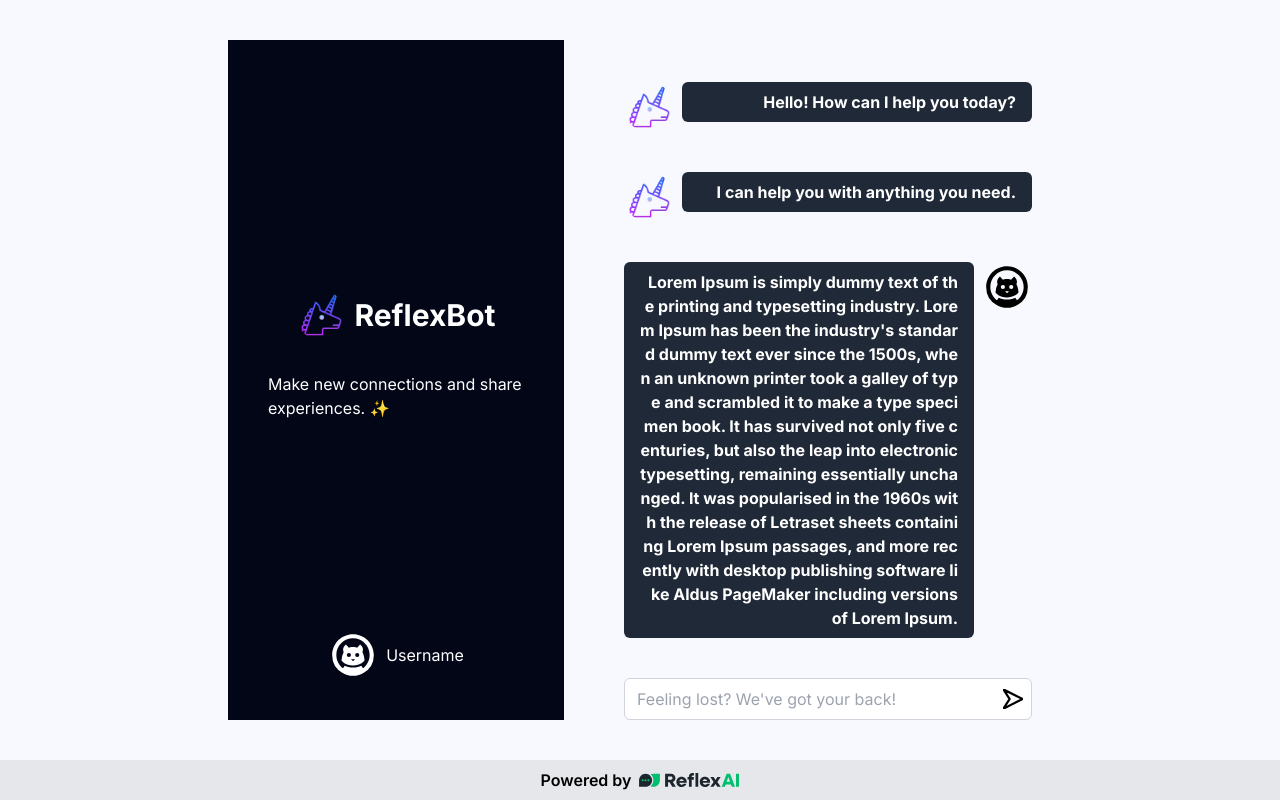
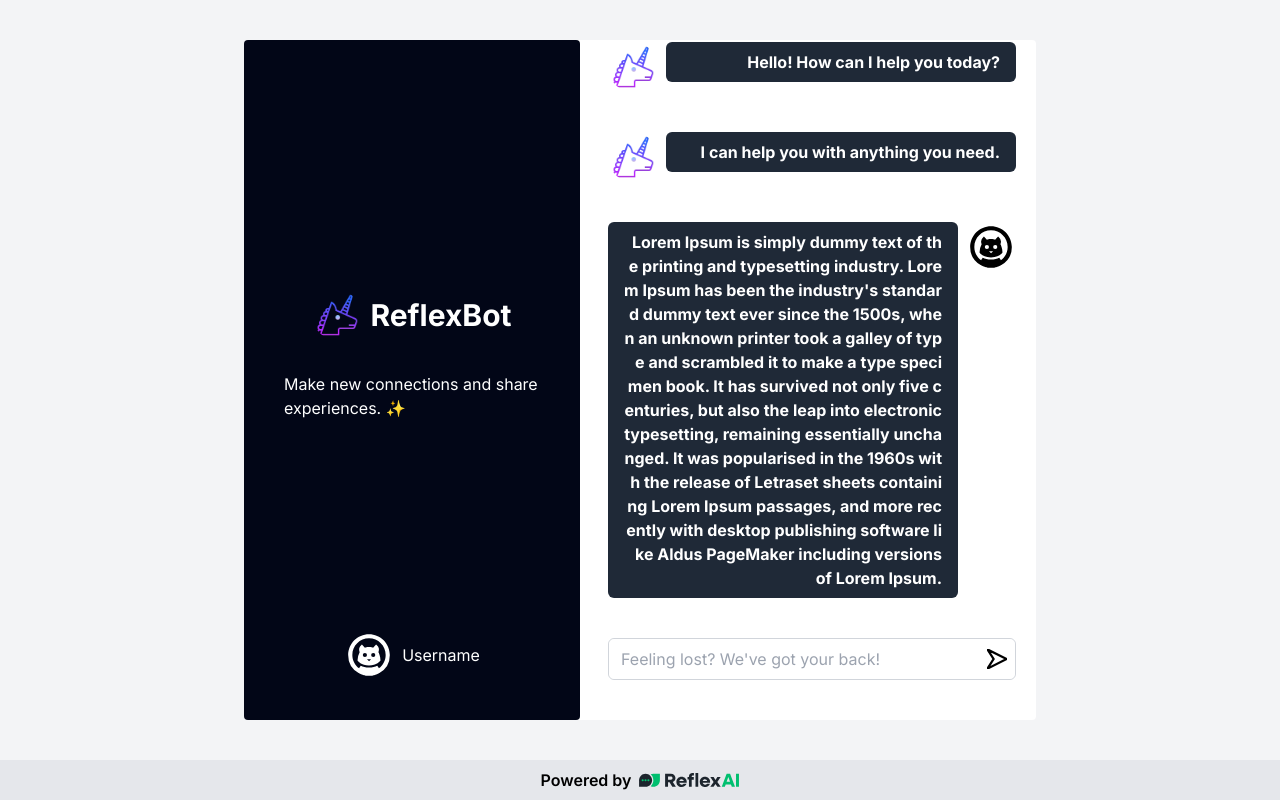
Before and after one commit to AntonioAMPY/chatbot-ref-ai, a Next.js app: page /chat in a window 1280 px wide. Built offline with nearby package versions, Linux system fonts and the light colour scheme.

Commit message:
feat: Refactor chat page layout and styles, add rounded corners to sidebar

```diff
--- a/app/components/chat/chat.tsx
+++ b/app/components/chat/chat.tsx
@@ -10,8 +10,9 @@
       aria-label="Chat room"
     >
       <div className="flex justify-center items-center h-full gap-x-10 my-10">
+        <div className="flex h-full bg-white gap-x-2 rounded-sm">
           <Sidebar />
-        <div className="flex flex-col justify-end items-center gap-y-10 h-full">
+          <div className="flex flex-col justify-end items-center gap-y-10 h-full pb-10">
             <main
               className="flex flex-col justify-center items-center gap-x-5 gap-y-10 max-w-md"
               role="main"
@@ -33,6 +34,7 @@
             <ChatForm />
           </div>
         </div>
+      </div>
       <Footer />
     </div>
   );
--- a/app/components/chat/sidebar.tsx
+++ b/app/components/chat/sidebar.tsx
@@ -4,7 +4,7 @@
 
 export function Sidebar() {
   return (
-    <aside className="flex flex-col justify-center items-center bg-slate-950 py-10 px-10 h-full">
+    <aside className="flex flex-col justify-center items-center bg-slate-950 py-10 px-10 h-full rounded-sm">
       <div className="flex flex-col justify-center items-center gap-y-8 flex-grow">
         <div className="flex flex-row gap-x-2 items-center">
           <CircleImage src={"/icons/robot-profile.svg"} alt={"ReflexBot"} />
--- /dev/null
+++ b/app/components/welcome-form/submit.button.tsx
@@ -0,0 +1,25 @@
+"use client";
+import { useFormStatus } from "react-dom";
+import Image from "next/image";
+
+export function SubmitButton() {
+  const { pending } = useFormStatus();
+
+  return (
+    <button
+      type="submit"
+      disabled={pending}
+      className="flex flex-row justify-center items-center gap-x-5 bg-gray-800 hover:bg-gray-900 text-white font-bold py-2 px-4 rounded-md transition duration-500 ease-in-out transform hover:-translate-y-1 hover:scale-110"
+      aria-label="Start Chatting Button"
+    >
+      <Image
+        src="/icons/speech-bubble.svg"
+        width={30}
+        height={30}
+        alt="bubble-icon"
+        priority
+      />
+      Start Chatting
+    </button>
+  );
+}
--- a/app/components/welcome-form/user-form.tsx
+++ b/app/components/welcome-form/user-form.tsx
@@ -1,21 +1,26 @@
-"use client"
+"use client";
 import { addUser } from "@/actions/users";
-import Image from "next/image";
-import { useRouter } from 'next/navigation';
+import { useRouter } from "next/navigation";
+import { SubmitButton } from "./submit.button";
 
 export function UserForm() {
+
   const router = useRouter();
 
   const handleOnSubmit = async (formData: FormData) => {
     try {
       await addUser(formData);
-      router.push('/chat');
+      router.push("/chat");
     } catch (error) {
       console.error(error);
     }
-  }
+  };
   return (
-    <form action={handleOnSubmit} className="flex flex-col gap-y-5" aria-label="User Name Form">
+    <form
+      action={handleOnSubmit}
+      className="flex flex-col gap-y-5"
+      aria-label="User Name Form"
+    >
       <div className="flex flex-col justify-center items-center gap-y-5">
         <label htmlFor="name" className="text-xl font-semibold">
           What&apos;s your name?
@@ -30,20 +35,7 @@
           aria-required="true"
         />
       </div>
-      <button
-        type="submit"
-        className="flex flex-row justify-center items-center gap-x-5 bg-gray-800 hover:bg-gray-900 text-white font-bold py-2 px-4 rounded-md transition duration-500 ease-in-out transform hover:-translate-y-1 hover:scale-110"
-        aria-label="Start Chatting Button"
-      >
-        <Image
-          src="/icons/speech-bubble.svg"
-          width={30}
-          height={30}
-          alt="bubble-icon"
-          priority
-        />
-        Start Chatting
-      </button>
+      <SubmitButton />
     </form>
   );
 }
--- a/app/globals.css
+++ b/app/globals.css
@@ -4,7 +4,7 @@
 
   @layer base {
     :root {
-      --background: 240deg 100% 98.63%;
+      --background: 220deg 14.29% 95.88%;
       --foreground: 0 0% 3.9%;
 
       --border: 0 0% 89.8%;
```
Lines whose indentation alone changed are shown as unchanged.
